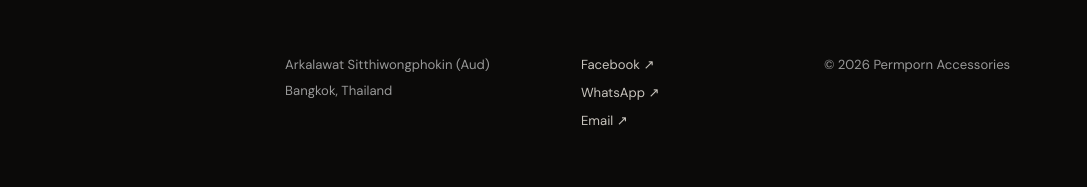
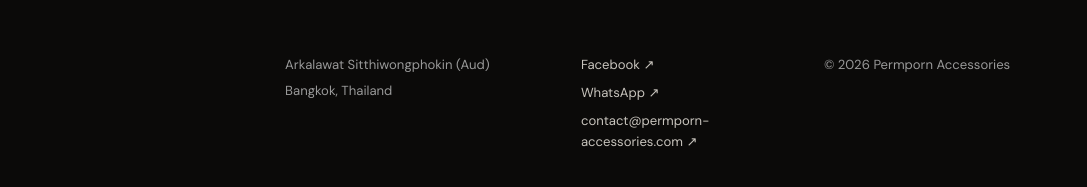
Before and after one commit to saowaporn/Permporn, a plain HTML site: page index.html in a window 1280 px wide. Shown: the part 3745-3932 px from the top of the page, 193-1280 px from the left. Drawn offline with Linux system fonts and the light colour scheme.

Commit message:
add email

```diff
--- a/index.html
+++ b/index.html
@@ -98,16 +98,14 @@
       <div class="contact-actions">
         <a class="button button-gold" href="https://wa.me/66863406262" target="_blank" rel="noreferrer"><span data-i18n="contact_whatsapp">Chat on WhatsApp</span> <span>↗</span></a>
         <a class="button button-outline" href="tel:+66863406262"><span data-i18n="contact_phone">Call +66 86 340 6262</span></a>
-        <a class="button button-outline" href="mailto:contact@permporn-accessories.com" aria-label="Email Permporn Accessories"><span>contact@permporn-accessories.com</span></a>
-      </div>
+         <a class="button button-outline" href="https://mail.google.com/mail/?view=cm&fs=1&to=contact%40permporn-accessories.com&su=Permporn%20Accessories%20Enquiry" target="_blank" rel="noopener noreferrer" aria-label="Email Permporn Accessories"><span>contact@permporn-accessories.com</span></a>      </div>
     </section>
   </main>
 
   <footer>
     <div class="brand footer-brand"><img class="footer-logo" src="assets/permporn-logo-mark.png" alt="Permporn Accessories"></div>
     <div><p>Arkalawat Sitthiwongphokin (Aud)</p><p>Bangkok, Thailand</p></div>
-    <div><a href="https://facebook.com/permpornaccessories" target="_blank" rel="noreferrer">Facebook ↗</a><a href="https://wa.me/66863406262" target="_blank" rel="noreferrer">WhatsApp ↗</a><a href="mailto:contact@permporn-accessories.com">Email ↗</a></div>
-    <p class="copyright">© <span id="year"></span> Permporn Accessories</p>
+    <div><a href="https://facebook.com/permpornaccessories" target="_blank" rel="noreferrer">Facebook ↗</a><a href="https://wa.me/66863406262" target="_blank" rel="noreferrer">WhatsApp ↗</a><a href="https://mail.google.com/mail/?view=cm&fs=1&to=contact%40permporn-accessories.com&su=Permporn%20Accessories%20Enquiry" target="_blank" rel="noopener noreferrer">contact@permporn-accessories.com ↗</a></div>    <p class="copyright">© <span id="year"></span> Permporn Accessories</p>
   </footer>
   <script src="assets/site.js"></script>
 </body>
```
